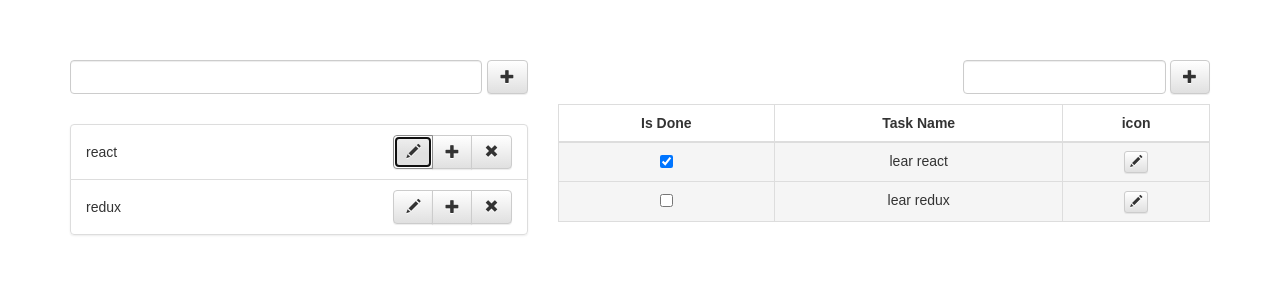
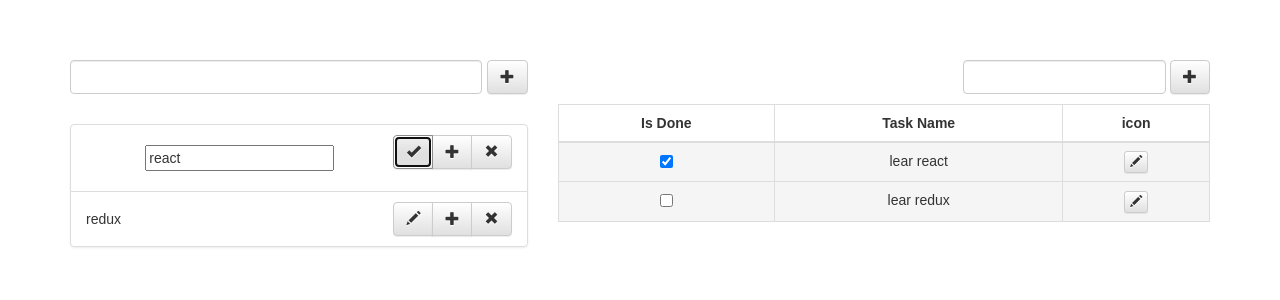
Before and after one commit to OlegGudymenko/reactJs-homework, a React (Create React App) app: page / in a window 1280 px wide. Both pictures are taken after a click on the button 413 px from the left and 152 px from the top of the page. Shown: the top 300 px of the page. Built offline with nearby package versions, Linux system fonts and the light colour scheme.

Commit message:
implemented addition new categody,changing and deleting the category ,change component structure

```diff
--- a/src/App.js
+++ b/src/App.js
@@ -31,30 +31,74 @@
         {
           id:1,
           name:'react',
-          parent:null
+          parent:null,
+          edit:false,
         },
         {
           id:2,
           name:'redux',
-          parent:null
+          parent:null,
+          edit:false,
         }
       ]
     }
     this.addCategory = this.addCategory.bind(this)
+    this.editCategory = this.editCategory.bind(this)
+    this.addSubCategory = this.addSubCategory.bind(this)
+    this.removeCategory = this.removeCategory.bind(this)
+    this.saveChanges = this.saveChanges.bind(this)
   }
   addCategory(data){
     let itemId = this.state.categoriesList.length;
     let newCategory = {
       id:itemId+1,
       name:data,
-      parent:null
+      parent:null,
+      edit:false,
     }
     this.setState({
       categoriesList:[ ...this.state.categoriesList , newCategory]
     })
     console.log(this.state,'app state')
   }
+  editCategory(id){
+    console.log(id)
+    let newList = this.state.categoriesList.map( (item) => {
+        if( item.id === id ){
+            item.edit = !item.edit
+        }
+        return item
+      })
+    this.setState({
+      categoriesList:newList
+    })
+  }
+  addSubCategory(id){
+    console.log('addSub',id)
+  }
+  removeCategory(id){
+    let newList = this.state.categoriesList.filter( (item) => {
+        if( item.id !== id ){
+          return item
+        }
+      })
+      this.setState({
+        categoriesList:newList
+      })
+  }
 
+  saveChanges(id,data){
+    let newList = this.state.categoriesList.map( (item) => {
+        if( item.id === id ){
+            item.name = data
+            item.edit = !item.edit
+        }
+        return item
+      })
+    this.setState({
+      categoriesList:newList
+    })
+  }
 
   render() {
     return (
@@ -63,6 +107,10 @@
           <div className='row'>
             <Categories
               addCategory={this.addCategory}
+              editCategory={this.editCategory}
+              addSubCategory={this.addSubCategory}
+              removeCategory={this.removeCategory}
+              saveChanges={this.saveChanges}
               data={this.state.categoriesList}
             />
             <TasksList data={this.state.tasksList}/>
--- a/src/components/BtnIcon.js
+++ b/src/components/BtnIcon.js
@@ -18,7 +18,10 @@
     default:
   }
   return(
-    <button type="button" className={`btn btn-default ${props.className}`} onClick={props.action}>
+    <button
+        type="button"
+        className={`btn btn-default ${props.className}`}
+        onClick={props.action}>
       <span className={ `glyphicon ${btnClass}` }></span>
     </button>
   )
--- a/src/components/Categories.js
+++ b/src/components/Categories.js
@@ -1,27 +1,41 @@
 import React, { Component } from 'react'
 import InputBlock from './InputBlock';
 import BtnIcon from './BtnIcon';
-import List from './List';
+import ListItem from './ListItem';
 
-class Categories extends Component {
-  constructor(props){
-    super(props)
-    this.state = {}
-    this.addCategory = this.addCategory.bind(this)
-  }
-  addCategory(data){
-    this.props.addCategory(data)
-  }
-
-  render() {
-      return (
-        <div className='col-md-5'>
-          <div className='categories-container'>
-            <InputBlock action={this.addCategory} placeholder='Enter category title' />
-          <List data={this.props.data}/>
-          </div>
+const Categories = (props) => {
+  const {
+    data,
+    editCategory,
+    addSubCategory,
+    removeCategory,
+    addCategory,
+    saveChanges
+    } = props
+    return (
+      <div className='col-md-5'>
+        <div className='categories-container'>
+          <InputBlock
+            action={(data) => { addCategory(data) }}
+            placeholder='Enter category title' />
+            <ul className="list-group">
+              {data.map( (item) => {
+                return(
+                  <ListItem
+                    key={item.id}
+                    id={item.id}
+                    edit={item.edit}
+                    name={item.name}
+                    saveChanges={(id,data) => saveChanges(item.id,data)}
+                    editCategory={(id) => editCategory(id)}
+                    addSubCategory={(id) => addSubCategory(id)}
+                    removeCategory={(id) => removeCategory( id)}
+                  />
+                )
+              })}
+            </ul>
         </div>
-      );
-    }
+      </div>
+    );
   }
 export default Categories;
--- a/src/components/List.js
+++ /dev/null
@@ -1,40 +0,0 @@
-import React, { Component } from 'react';
-import BtnIcon from './BtnIcon';
-
-const List = (props) => {
-  const editCategory = () => {
-    alert('edit')
-  }
-  const addCategory = () => {
-    alert('add')
-  }
-  const removeCategory = () => {
-
-  }
-  return(
-    <ul className="list-group">
-      {props.data.map( (item) => {
-        return(
-          <li className="list-group-item clearfix" key={item.id}>
-            <span className='task-name pull-left'>{item.name}</span>
-            <div className="btn-group pull-right">
-              <BtnIcon
-                action={editCategory}
-                type='edit'
-              />
-              <BtnIcon
-                action={editCategory}
-                type='add'
-              />
-              <BtnIcon
-                action={editCategory}
-                type='remove'
-              />
-            </div>
-          </li>
-        )
-      })}
-    </ul>
-  )
-}
-export default List;
--- /dev/null
+++ b/src/components/ListItem.js
@@ -0,0 +1,72 @@
+import React, { Component } from 'react';
+import BtnIcon from './BtnIcon';
+
+class ListItem extends Component {
+  constructor(props){
+    super(props)
+    this.state = {
+      inputValue: ''
+    }
+    this.inputChange = this.inputChange.bind(this);
+    this.saveChanges = this.saveChanges.bind(this);
+  }
+  componentWillMount(){
+    this.setState({
+      inputValue:this.props.name
+    })
+  }
+  saveChanges(id){
+    this.props.saveChanges(id , this.state.inputValue)
+  }
+  inputChange(e){
+    this.setState({
+      inputValue : e.target.value
+    })
+  }
+  render(){
+    const {
+      id,
+      edit,
+      name,
+      editCategory,
+      addSubCategory,
+      removeCategory
+    } = this.props
+    return(
+      <li className="list-group-item clearfix" >
+        {edit ?
+          <input
+            type="text"
+            value={this.state.inputValue}
+            onChange={this.inputChange}
+          />
+        :
+          <span className='task-name pull-left'>{name}</span> }
+        <div className="btn-group pull-right">
+          {edit ?
+            <BtnIcon
+              action={this.saveChanges}
+              type='save'
+            />
+          :
+            <BtnIcon
+              action={() => { editCategory(id) }}
+              type='edit'
+            />
+          }
+          <BtnIcon
+            action={() => { addSubCategory(id) }}
+            type='add'
+          />
+          <BtnIcon
+            action={() => { removeCategory(id) }}
+            type='remove'
+          />
+        </div>
+      </li>
+    )
+
+  }
+}
+
+export default ListItem;
```
